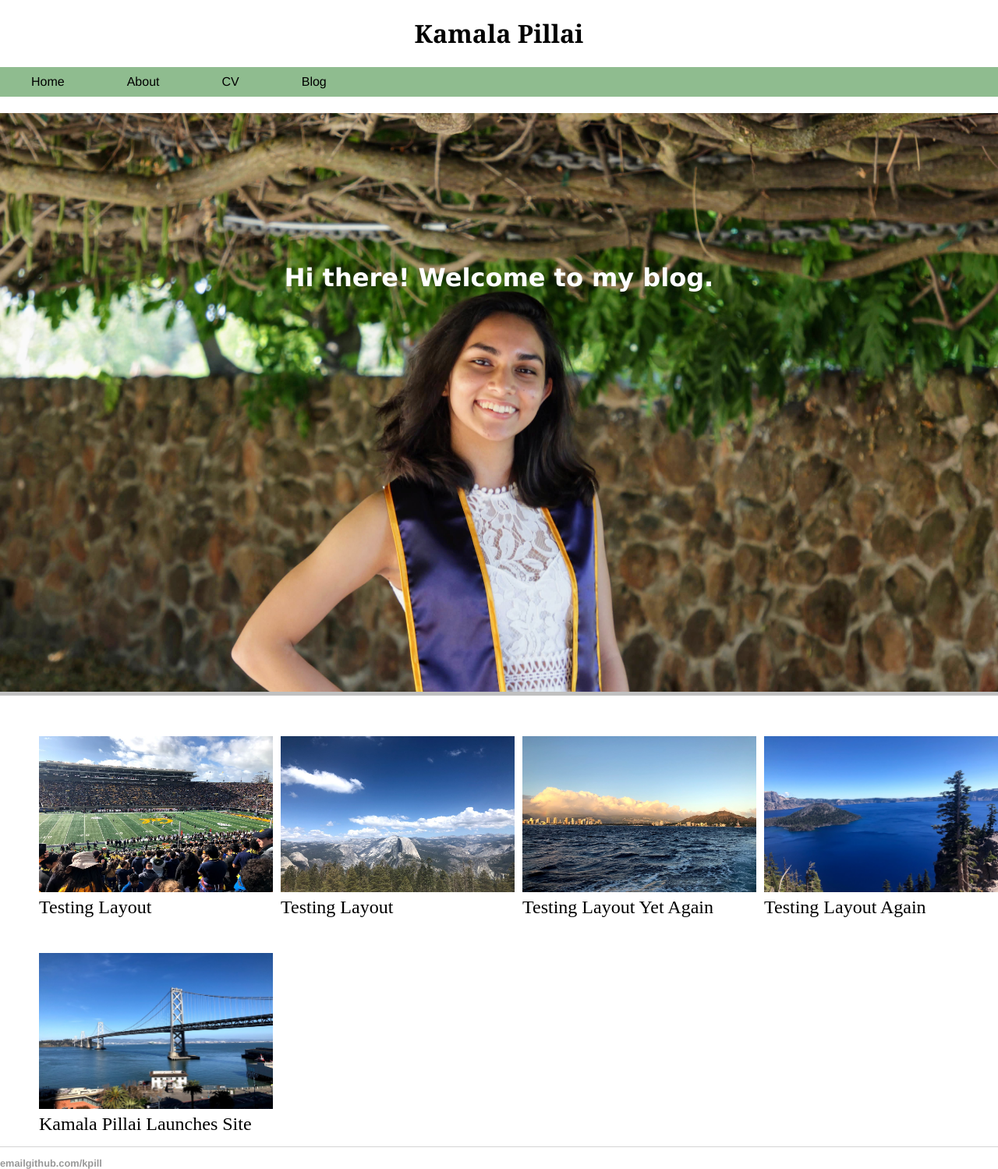
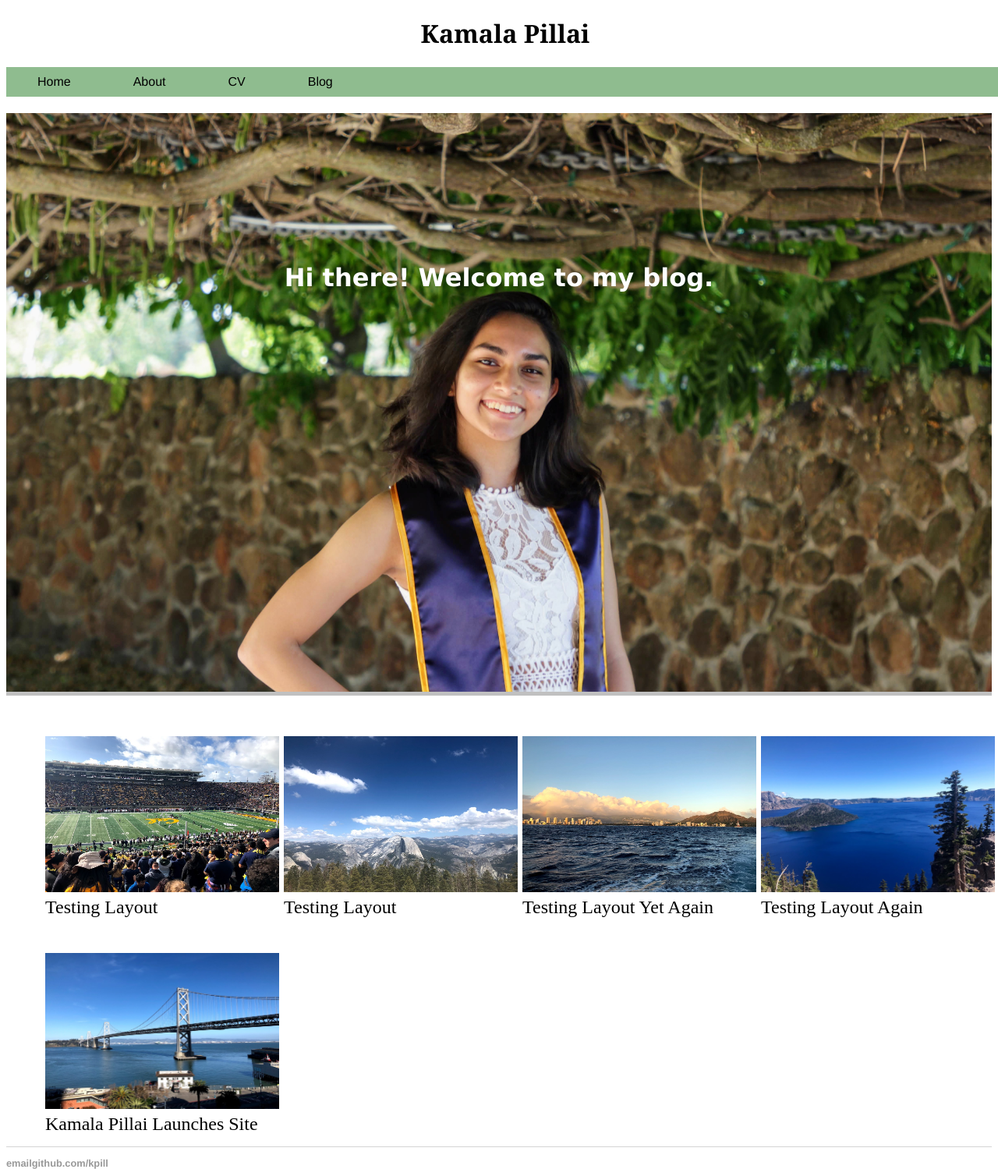
Before and after one commit to kpill/kpill.github.io, a Jekyll site: the page built from index.html, in a window 1280 px wide. Shown: the whole page at 78% size. Built offline with Jekyll 4.4.1, drawn with Linux system fonts in a browser that asks for light colours.

Commit message:
Update main.css

```diff
--- a/css/main.css
+++ b/css/main.css
@@ -22,7 +22,6 @@ a.home:hover {
 }
 
 body {
-    margin: auto;
     background-color: white;
 }
 
@@ -122,7 +121,7 @@ a.posts:hover, a.posts:active {
 }
 
 .grid_item {
-	padding-right: 20px;
+	padding-right: 10px;
 	padding-left: 10px;
 	padding-top: 30px;
 	padding-bottom: 15px;
```
